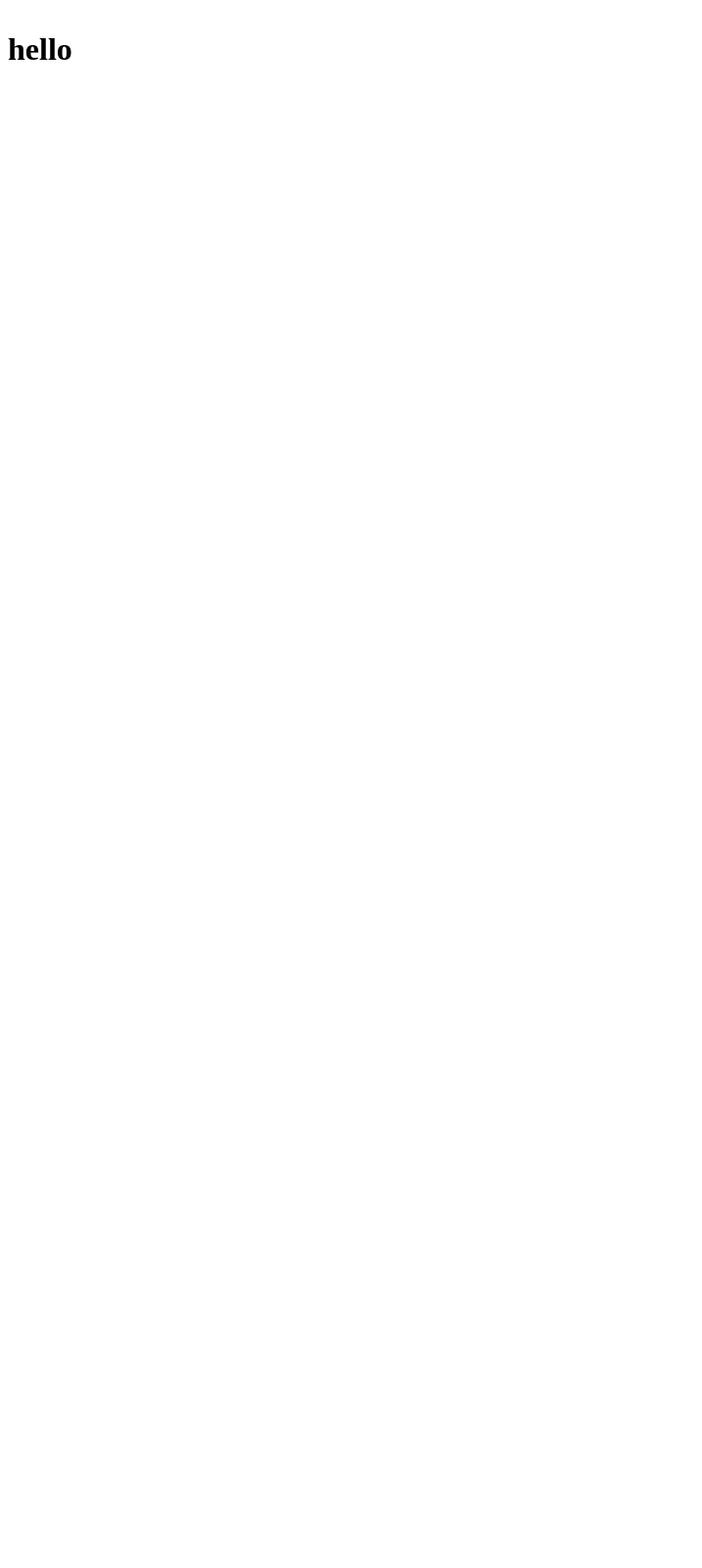
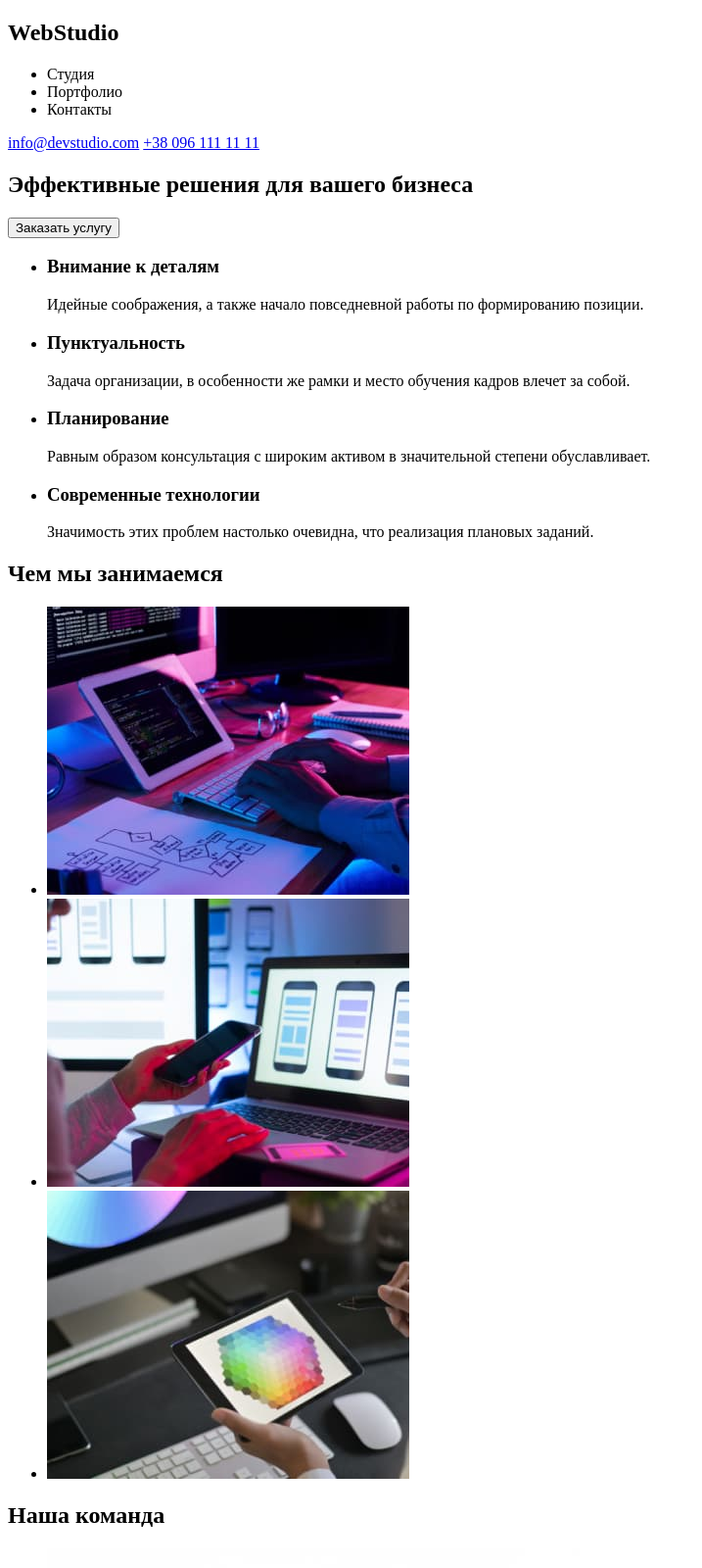
Before and after one commit to OleksiiKonovalchuk/goit-markup-hw-01, a plain HTML site: page index.html in a window 1280 px wide. Shown: the top 1600 px of the page at 98% size, without its empty margins (0-717 px from the left). Before the commit the page ends 800 px from the top, so only its background shows below. Drawn offline with Linux system fonts and the light colour scheme.

Commit message:
all done

```diff
--- a/index.html
+++ b/index.html
@@ -1,14 +1,119 @@
 <!DOCTYPE html>
 <html lang="en">
-<head>
-    <meta charset="UTF-8">
-    <meta http-equiv="X-UA-Compatible" content="IE=edge">
-    <meta name="viewport" content="width=device-width, initial-scale=1.0">
+  <head>
+    <meta charset="UTF-8" />
+    <meta http-equiv="X-UA-Compatible" content="IE=edge" />
+    <meta name="viewport" content="width=device-width, initial-scale=1.0" />
     <title>Document</title>
-</head>
-<body>
-    <h1>
-        <p>hello</p>
-    </h1>
-</body>
+  </head>
+  <body>
+    <header>
+      <nav>
+        <h2>WebStudio</h2>
+        <ul>
+          <li>Студия</li>
+          <li>Портфолио</li>
+          <li>Контакты</li>
+        </ul>
+      </nav>
+      <a href="mailto:info@devstudio.com">info@devstudio.com</a>
+      <a href="tel:+380961111111">+38 096 111 11 11</a>
+    </header>
+    <main>
+      <section>
+        <h1>Эффективные решения для вашего бизнеса</h1>
+        <button type="button">Заказать услугу</button>
+      </section>
+      <section>
+        <h2 hidden>Описание преимуществ</h2>
+        <ul>
+          <li>
+            <h3>Внимание к деталям</h3>
+            <p>Идейные соображения, а также начало повседневной работы по формированию позиции.</p>
+          </li>
+          <li>
+            <h3>Пунктуальность</h3>
+            <p>
+              Задача организации, в особенности же рамки и место обучения кадров влечет за собой.
+            </p>
+          </li>
+          <li>
+            <h3>Планирование</h3>
+            <p>
+              Равным образом консультация с широким активом в значительной степени обуславливает.
+            </p>
+          </li>
+          <li>
+            <h3>Современные технологии</h3>
+            <p>Значимость этих проблем настолько очевидна, что реализация плановых заданий.</p>
+          </li>
+        </ul>
+      </section>
+
+      <section>
+        <h2>Чем мы занимаемся</h2>
+        <ul>
+          <li>
+            <img
+              src="./images/section1/box1.jpg"
+              alt="Планирование сайта"
+              height="294"
+              width="370"
+            />
+          </li>
+          <li>
+            <img
+              src="./images/section1/box2.jpg"
+              alt="Оптимизация дял мобильного устройства"
+              height="294"
+              width="370"
+            />
+          </li>
+          <li>
+            <img
+              src="./images/section1/box3.jpg"
+              alt="Вибор цвета на планшете"
+              height="294"
+              width="370"
+            />
+          </li>
+        </ul>
+      </section>
+      <h2>Наша команда</h2>
+      <section>
+        <ul>
+          <li>
+            <img src="./images/section2/img1.jpg" alt="Игорь Демьяненко" />
+            <h3>Игорь Демьяненко</h3>
+            <p>Product Designer</p>
+          </li>
+          <li>
+            <img src="./images/section2/img2.jpg" alt="Ольга Репина" />
+            <h3>Ольга Репина</h3>
+            <p>Frontend Developer</p>
+          </li>
+          <li>
+            <img src="./images/section2/img3.jpg" alt="Николай Тарасов" />
+            <h3>Николай Тарасов</h3>
+            <p>Marketing</p>
+          </li>
+          <li>
+            <img src="./images/section2/img4.jpg" alt="Михаил Ермаков" />
+            <h3>Михаил Ермаков</h3>
+            <p>UI Designer</p>
+          </li>
+        </ul>
+      </section>
+    </main>
+    <footer>
+      <h2>WebStudio</h2>
+      <address>
+        <a href="https://goo.gl/maps/96DnFLnk3c7bB1Dx6" target="_blank" rel="noopener noreferrer"
+          >г. Киев, пр-т Леси Украинки, 26</a
+        >
+        <a href="mailto:info@devstudio.com">info@devstudio.com</a>
+        <a href="tel:+380961111111">+38 096 111 11 11</a>
+      </address>
+    </footer>
+  </body>
 </html>
```
Also changed, not shown: .prettierrc.json (added), images/section1/box1.jpg (added), images/section1/box2.jpg (added), images/section1/box3.jpg (added), images/section2/img1.jpg (added), images/section2/img2.jpg (added), images/section2/img3.jpg (added), images/section2/img4.jpg (added).
